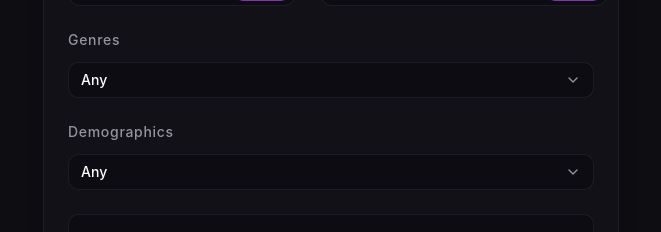
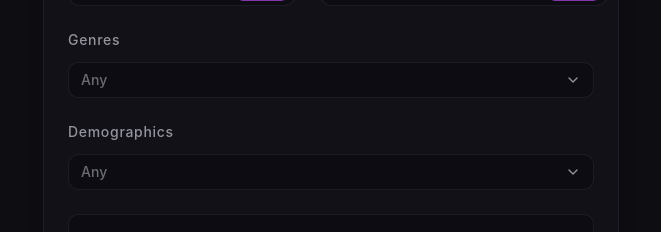
Before and after one commit to C1fer/anipick, a React (Vite) app: page / in a window 1280 px wide. Shown: the part 309-541 px from the top of the page, without its empty margins (309-970 px from the left). Built offline with nearby package versions, Linux system fonts and the light colour scheme.

Commit message:
feat: AnimeFilterView fields design changes

```diff
--- a/src/components/CustomDropdown/CustomDropdown.tsx
+++ b/src/components/CustomDropdown/CustomDropdown.tsx
@@ -3,6 +3,7 @@ import { Badge } from "../ui/badge"
 import { Button } from "../ui/button"
 import { DropdownMenu, DropdownMenuCheckboxItem, DropdownMenuContent, DropdownMenuTrigger } from "../ui/dropdown-menu"
 import type { CustomDropdownProps } from "./CustomDropdown-def"
+import { twMerge } from "tailwind-merge"
 
 export const CustomDropdown = (props: CustomDropdownProps): React.ReactElement => {
     const {
@@ -14,6 +15,7 @@ export const CustomDropdown = (props: CustomDropdownProps): React.ReactElement =
     }   = props;
 
     let triggerLabel = "";
+    const triggerLabelColor = selectedValues.length ? "text-foreground" : "text-muted-foreground/70";
 
     switch (selectedValues.length) {
         case 0:
@@ -57,7 +59,7 @@ export const CustomDropdown = (props: CustomDropdownProps): React.ReactElement =
             <DropdownMenu>
                 <DropdownMenuTrigger className="w-full" asChild>
                     <Button className="justify-between border bg-background/90 border-border/50 hover:bg-muted cursor-pointer min-w-full">
-                        <span className="truncate">{triggerLabel}</span>
+                        <span className={twMerge("transition-colors duration-250 truncate motion-reduce:duration-0", triggerLabelColor)}>{triggerLabel}</span>
                         <ChevronDown className="w-4 h-4 ml-2 shrink-0 text-muted-foreground" />
                     </Button>
                 </DropdownMenuTrigger>
--- a/src/components/NSFWToggle/NSFWToggle.tsx
+++ b/src/components/NSFWToggle/NSFWToggle.tsx
@@ -7,7 +7,7 @@ type NSFWToggleProps = {
 }
 
 export const NSFWToggle = (props: NSFWToggleProps): React.ReactElement => (
-        <div className="flex items-center justify-between gap-4 p-5 q border border-border/50 rounded-md bg-background/90">
+        <div className="flex items-center justify-between gap-4 p-5 q border border-border/50 rounded-md bg-background/90 active:bg-muted sm:hover:bg-muted  transition-all cursor-pointer" onClick={props.onToggle}>
             <div className="flex items-center gap-3">
                 <TriangleAlert className="text-action w-7 h-7" strokeWidth={2}/>
                 <div className="flex-col">
@@ -15,10 +15,8 @@ export const NSFWToggle = (props: NSFWToggleProps): React.ReactElement => (
                     <p className="text-muted-foreground text-xs">Show mature and R-rated series</p>
                 </div>
             </div>
-
             <Switch
-                className="cursor-pointer data-[state=unchecked]:bg-muted/50 data-[state=checked]:bg-primary/65"
-                onClick={props.onToggle}
+                className="data-[state=unchecked]:bg-muted/50 data-[state=checked]:bg-primary/65"
                 checked={props.isChecked}
             />
         </div>
--- a/src/components/ToggleRadio/ToggleRadio.tsx
+++ b/src/components/ToggleRadio/ToggleRadio.tsx
@@ -23,7 +23,7 @@ export const ToggleRadio = (props: ToggleRadioProps) : React.ReactElement => {
                             value={option.value}
                             checked={props.selectedValue === option.value}
                             onChange={() => handleChange(option.value)} />
-                        <div className="flex py-2.5 px-4 items-center justify-center rounded-md text-sm font-medium text-muted-foreground/70 transition peer-checked:bg-action peer-checked:text-foreground hover:bg-muted peer-checked:hover:bg-action cursor-pointer peer-checked:cursor-default">
+                        <div className="flex py-2.5 px-4 items-center justify-center rounded-md text-sm font-medium text-muted-foreground/70 transition-colors duration-250 motion-reduce:duration-0 peer-checked:bg-action peer-checked:text-foreground hover:bg-muted peer-checked:hover:bg-action cursor-pointer peer-checked:cursor-default">
                             {option.label}
                         </div>
                     </label>
```
